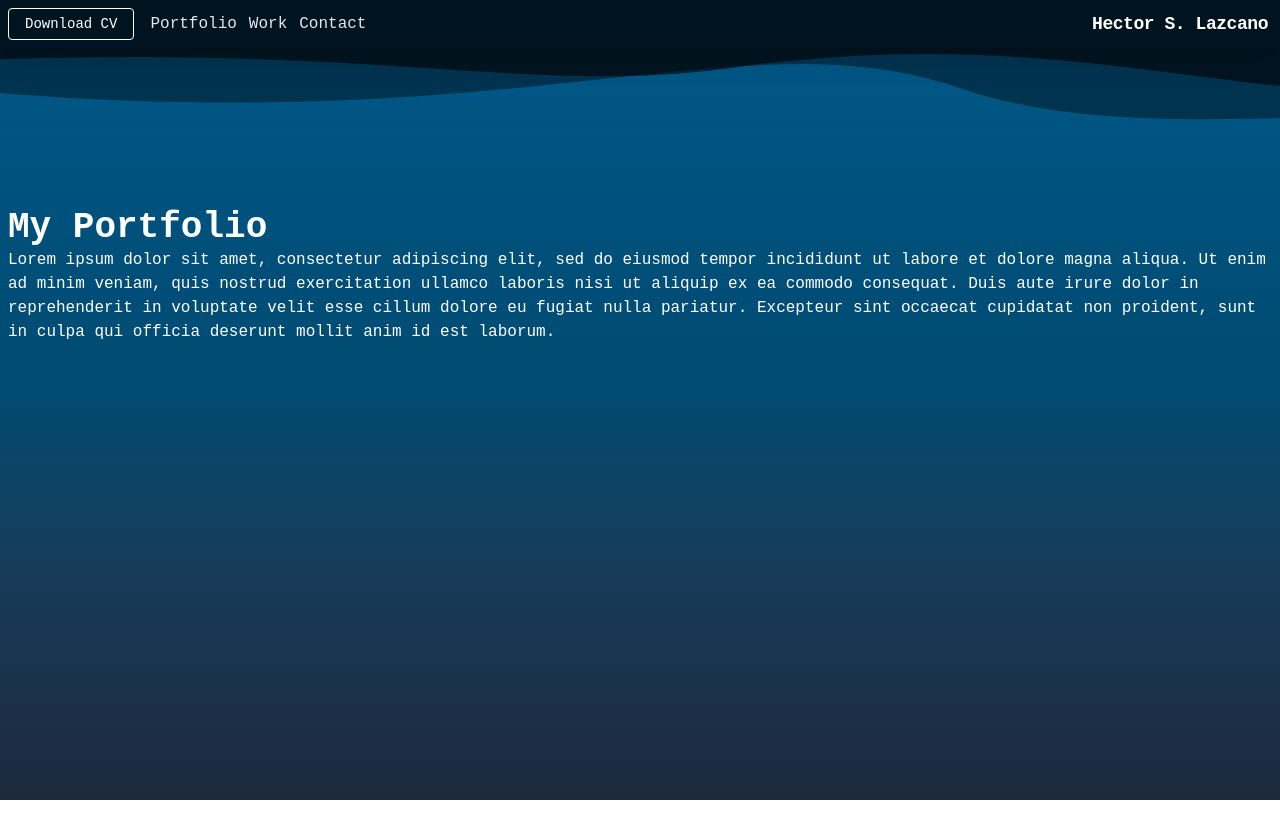
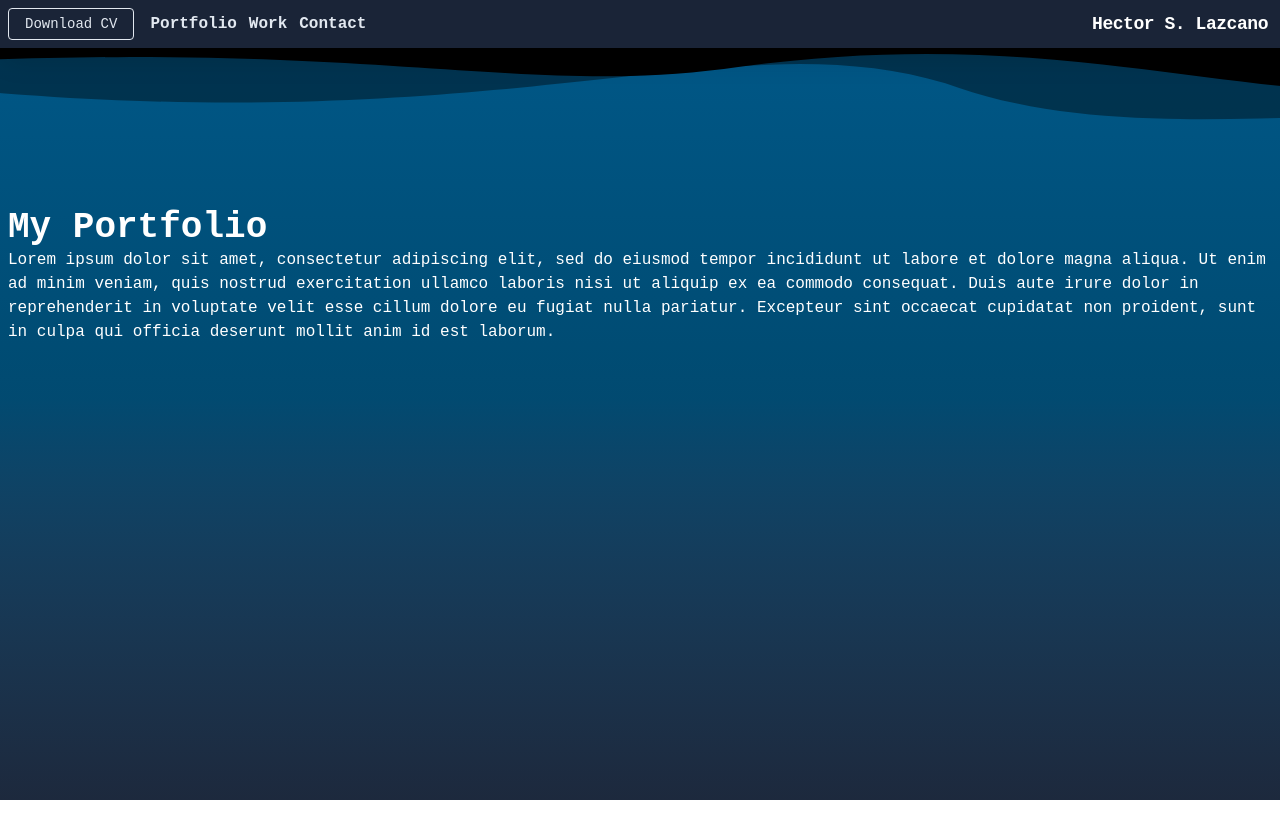
Before and after one commit to hectorslqm/portfolio, a Next.js app: page / in a window 1280 px wide. Shown: the top 838 px of the page. Built offline with nearby package versions, Linux system fonts and the light colour scheme; a web font is replaced by a local one.

Commit message:
update stying of navbar:

```diff
--- a/app/layout.tsx
+++ b/app/layout.tsx
@@ -42,7 +42,7 @@ export default function RootLayout({
           >
             <path
               d="M0,70 C250,40 350,110 600,80 C750,60 850,100 1200,80 L1200,120 L0,120 Z"
-              className="fill-black/60"
+              className="bg-slate-400"
             ></path>
           </svg>
         </div>
--- a/components/Navbar.tsx
+++ b/components/Navbar.tsx
@@ -2,22 +2,22 @@ import Link from 'next/link';
 
 function Navbar() {
     return(
-        <nav id="navbar" className="fixed min-w-full flex flex-wrap p-2 shadow-xl backdrop-blur-sm z-50">
+        <nav id="navbar" className="fixed min-w-full flex flex-wrap p-2 shadow-xl backdrop-blur-sm z-50 bg-slate-800/90">
             {/* Large Screen*/}
             <div className="hidden flex-grow lg:flex lg:items-center lg:w-auto space-x-4">
                 <div>
-                    <Link href="#" className="inline-block text-sm px-4 py-2 leading-none border rounded text-white border-white hover:border-transparent hover:text-slate-500 hover:bg-white mt-4 lg:mt-0">
+                    <Link href="#" className="inline-block text-sm px-4 py-2 leading-none border rounded text-slate-200 hover:text-slate-200 border-slate-200 hover:border-transparent hover:bg-slate-800 mt-4 lg:mt-0">
                         Download CV
                     </Link>
                 </div>
                 <div className="text-md space-x-3">
-                    <Link href="/portfolio" className="block lg:inline-block lg:mt-0 text-slate-200 hover:text-white">
+                    <Link href="/portfolio" className="block lg:inline-block lg:mt-0 font-bold text-slate-200 hover:text-white hover:font-light">
                         Portfolio
                     </Link>
-                    <Link href="/work" className="block lg:inline-block lg:mt-0 text-slate-200 hover:text-white">
+                    <Link href="/work" className="block lg:inline-block lg:mt-0 font-bold text-slate-200 hover:text-white hover:font-light">
                         Work
                     </Link>
-                    <Link href="/contact" className="block lg:inline-block lg:mt-0 text-slate-200 hover:text-white">
+                    <Link href="/contact" className="block lg:inline-block lg:mt-0 font-bold text-slate-200 hover:text-white hover:font-light">
                         Contact
                     </Link>
                 </div>
```
